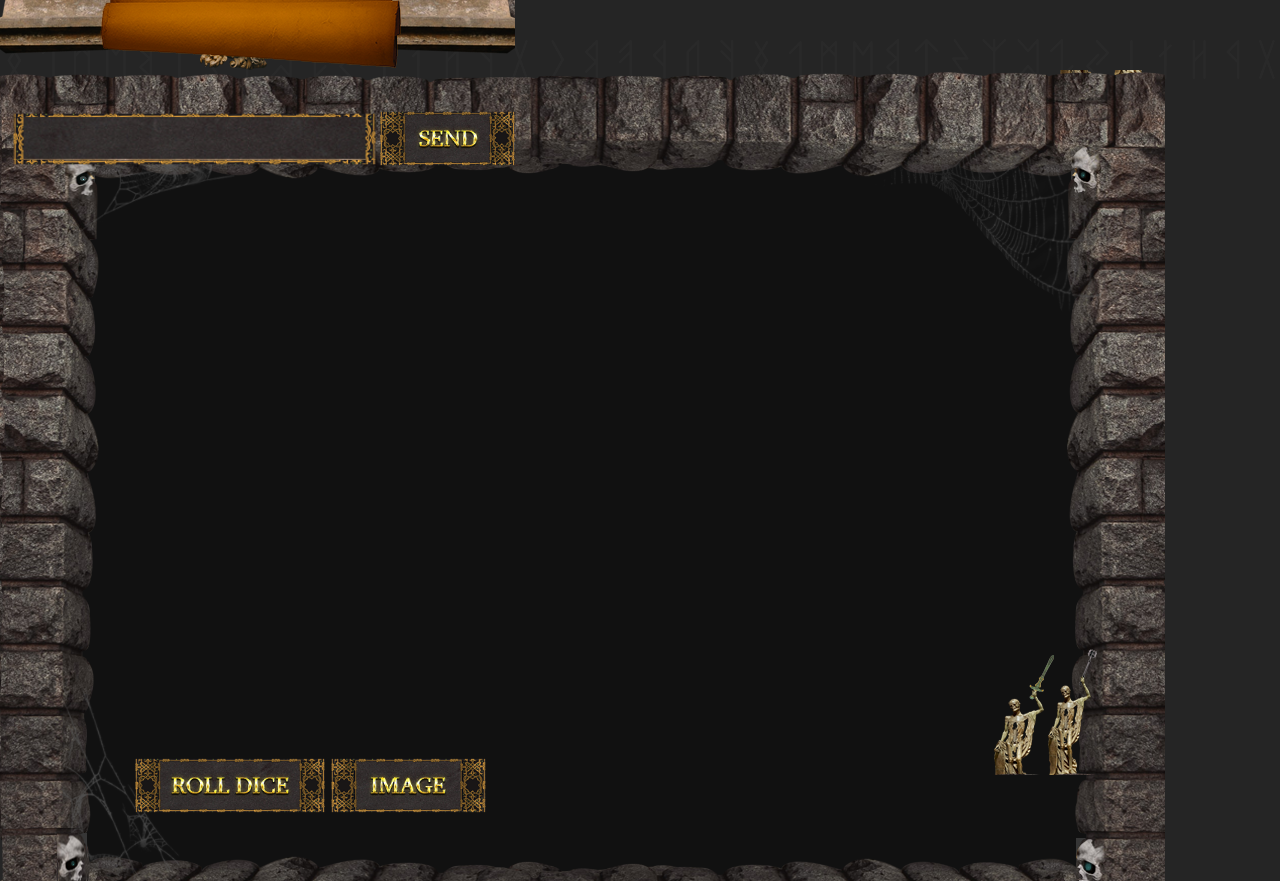
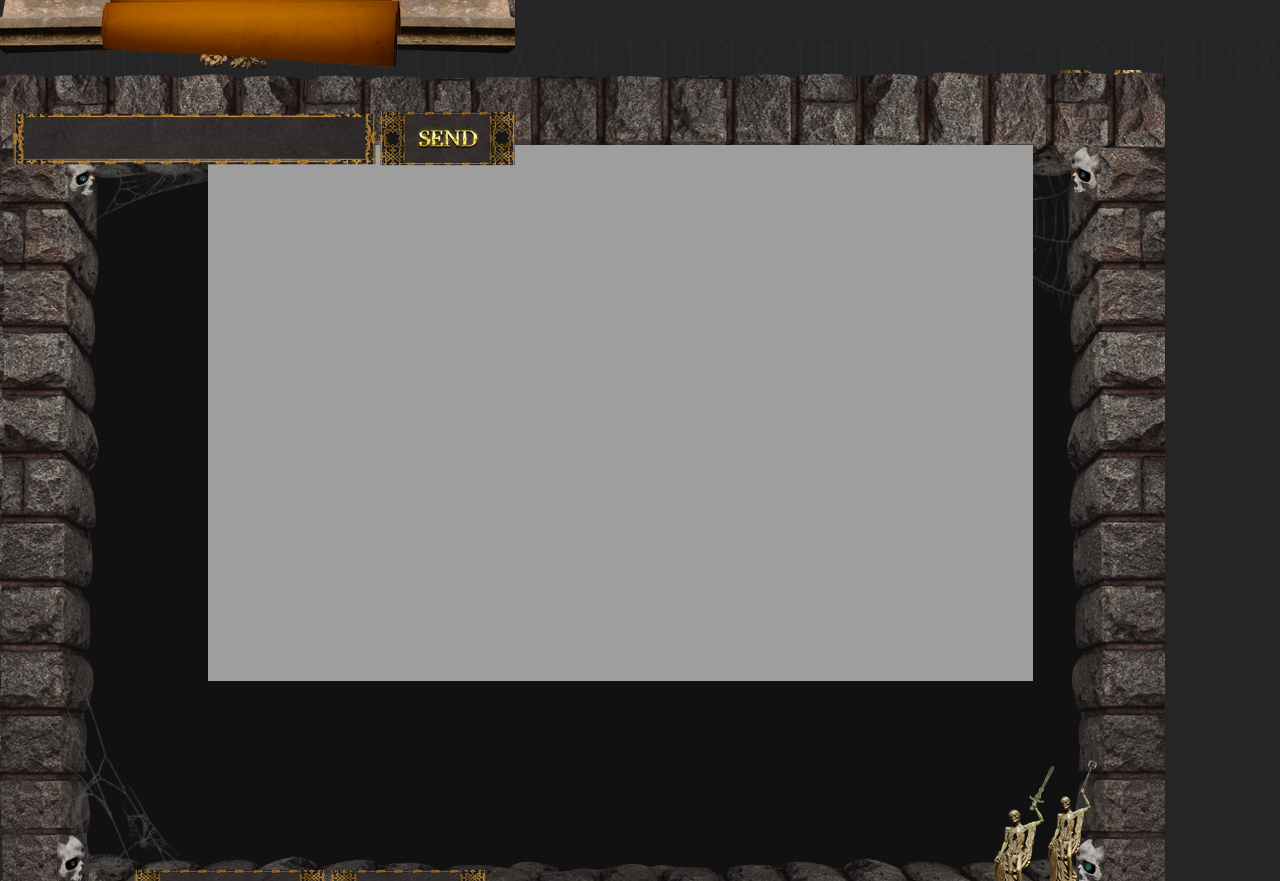
Before and after one commit to salxx/DND, a website: page static/index.html in a window 1280 px wide and 1864 px high. Shown: the part 876-1757 px from the top of the page. Drawn offline with Linux system fonts and the light colour scheme; a web font is replaced by a local one.

Commit message:
maps folder

```diff
--- a/static/index.html
+++ b/static/index.html
@@ -13,8 +13,10 @@
             var canvas = document.getElementById("myCanvas");
             var ctx = canvas.getContext("2d");
             var img = new Image(0,0);
-            img.src = "images/play_map.png";
-            ctx.drawImage(img,0,0);
+            img.src = "maps/canyon_map.jpg";
+            img.addEventListener("load",function(){
+                ctx.drawImage(img,75,75,canvas.width, canvas.height);
+            });
         }
     </script>
     <div class="dndContainer">
@@ -28,7 +30,7 @@
             </div>
 
             <div class="colMap"><!-- map and map buttons -->
-                <div class="mapImage"> <canvas id= "myCanvas" width="900" height="500">your browser does not support the HTML canvas tag</canvas></div>
+                <div class="mapImage"> <canvas id= "myCanvas" width="900" height="611">your browser does not support the HTML canvas tag</canvas></div>
 
                 <div class="mapButtons">  <button class="rollButton"></button><button class="imageButton"></button>  </div>
                 <div class="skell"><img src="images/skell.png" alt="image of two skelletons cheering" width="103" height="126"></div>
```
Also changed, not shown: static/images/play_map.png (deleted), 1 other file.
